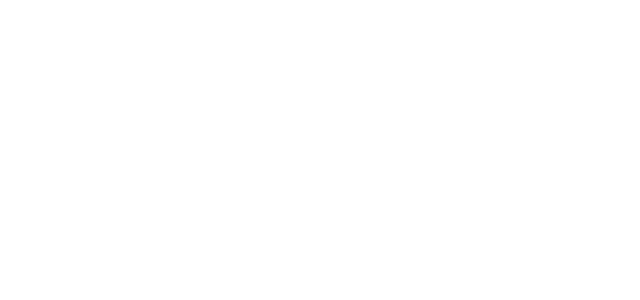
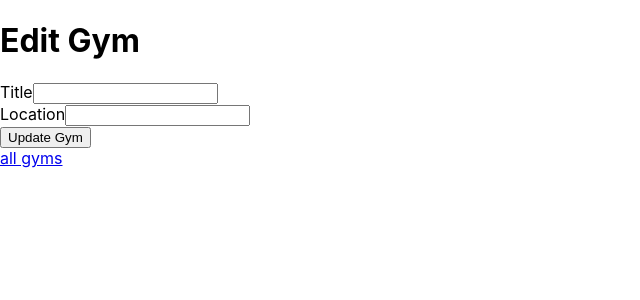
Before and after one commit to SimonJankowski/front-yelpgym, a React (Create React App) app: page /gym/1/edit in a window 1280 px wide. Before the commit this address had no page. Shown: the top 300 px of the page, without its empty margins (0-640 px from the left). Built offline with nearby package versions, Linux system fonts and the light colour scheme; no server answers.

Commit message:
yelpgym gyms CRUD completed

```diff
--- a/src/App.js
+++ b/src/App.js
@@ -2,6 +2,9 @@
 import { BrowserRouter, Routes, Route, Navigate } from "react-router-dom";
 import LandingPage from "./screens/LandingPage";
 import Gyms from "./screens/Gyms";
+import Show from "./screens/Show";
+import New from "./screens/New";
+import Edit from "./screens/Edit";
 
 function App() {
   return (
@@ -9,6 +12,9 @@
       <Routes>
         <Route path="/" element={<LandingPage />} />
         <Route path="/gyms" element={<Gyms />} />
+        <Route path="/gym/:gymid" element={<Show />} />
+        <Route path="/gym/:gymid/edit" element={<Edit />} />
+        <Route path="/new" element={<New />} />
       </Routes>
     </BrowserRouter>
   );
--- /dev/null
+++ b/src/screens/Edit.jsx
@@ -0,0 +1,64 @@
+import React, { useState, useEffect } from "react";
+import { useParams } from "react-router";
+import { useNavigate } from "react-router-dom";
+import axios from "axios";
+
+const Edit = () => {
+  const [gym, setGym] = useState(undefined);
+  const { gymid } = useParams();
+  const navigate = useNavigate();
+
+  useEffect(() => {
+    axios.get(`http://localhost:3001/gyms/${gymid}`).then((res) => {
+      setGym(res.data.gym);
+    });
+  }, []);
+
+  const onFormSubmit = async (e) => {
+    e.preventDefault();
+    const gym = {
+      title: e.target[0].value,
+      location: e.target[1].value,
+    };
+    console.log(gym);
+    await axios
+      .post(`http://localhost:3001/gyms/${gymid}/update`, gym)
+      .then((res) => {
+        if (res.status == 200) {
+          navigate(`/gym/${gymid}`);
+        }
+      })
+      .catch((error) => {
+        console.log(error);
+      });
+  };
+  return (
+    <>
+      <h1>Edit Gym</h1>
+      <form onSubmit={onFormSubmit}>
+        <div>
+          <label htmlFor="title">Title</label>
+          <input
+            type="text"
+            id="title"
+            name="title"
+            defaultValue={gym?.title || ""}
+          />
+        </div>
+        <div>
+          <label htmlFor="location">Location</label>
+          <input
+            type="text"
+            id="location"
+            name="location"
+            defaultValue={gym?.location || ""}
+          />
+        </div>
+        <button>Update Gym</button>
+      </form>
+      <a href="/gyms">all gyms</a>
+    </>
+  );
+};
+
+export default Edit;
--- a/src/screens/Gyms.jsx
+++ b/src/screens/Gyms.jsx
@@ -13,9 +13,16 @@
   return (
     <>
       <h1> All Gyms</h1>
+      <div>
+        <a href="/new">add gym</a>
+      </div>
       <ul>
         {gyms?.length ? (
-          gyms.map((gym, idx) => <li>{gym.title}</li>)
+          gyms.map((gym, idx) => (
+            <li>
+              <a href={`/gym/${gym._id}`}>{gym.title}</a>
+            </li>
+          ))
         ) : (
           <h1>no data</h1>
         )}
--- /dev/null
+++ b/src/screens/New.jsx
@@ -0,0 +1,44 @@
+import React from "react";
+import { useNavigate } from "react-router-dom";
+import axios from "axios";
+
+const New = () => {
+  const navigate = useNavigate();
+  const onFormSubmit = async (event) => {
+    event.preventDefault();
+    const gym = {
+      title: event.target[0].value,
+      location: event.target[1].value,
+    };
+    console.log(gym);
+    await axios
+      .post("http://localhost:3001/gyms/new", gym)
+      .then((res) => {
+        if (res.status == 200) {
+          navigate(`/gym/${res.data._id}`);
+        }
+      })
+      .catch((error) => {
+        console.log(error);
+      });
+  };
+  return (
+    <>
+      <h1>Add gym</h1>
+      <form onSubmit={onFormSubmit}>
+        <div>
+          <label htmlFor="title">Title</label>
+          <input type="text" id="title" name="title" />
+        </div>
+        <div>
+          <label htmlFor="location">Location</label>
+          <input type="text" id="location" name="location" />
+        </div>
+        <button>Submit</button>
+      </form>
+      <a href="/gyms">all gyms</a>
+    </>
+  );
+};
+
+export default New;
--- /dev/null
+++ b/src/screens/Show.jsx
@@ -0,0 +1,46 @@
+import React, { useEffect, useState } from "react";
+import { useParams } from "react-router";
+import { useNavigate } from "react-router-dom";
+import axios from "axios";
+
+const Show = () => {
+  const [gym, setGym] = useState(undefined);
+  const { gymid } = useParams();
+  const navigate = useNavigate();
+
+  useEffect(() => {
+    axios.get(`http://localhost:3001/gyms/${gymid}`).then((res) => {
+      setGym(res.data.gym);
+    });
+  }, []);
+
+  const onDeleteClick = () => {
+    axios.get(`http://localhost:3001/gyms/${gymid}/delete`).then((res) => {
+      if (res.status == 200) {
+        navigate("/gyms");
+      }
+    });
+  };
+
+  return (
+    <>
+      {gym != undefined ? (
+        <>
+          <h1>{gym.title}</h1>
+          <h2>{gym.location}</h2>
+        </>
+      ) : (
+        <h1>no gym</h1>
+      )}
+      <footer>
+        <a href={`/gym/${gymid}/edit`}>edit</a>{" "}
+        <button onClick={onDeleteClick}>Delete</button>
+        <br />
+        <a href="/gyms">All gyms</a>
+        <br />
+      </footer>
+    </>
+  );
+};
+
+export default Show;
```
